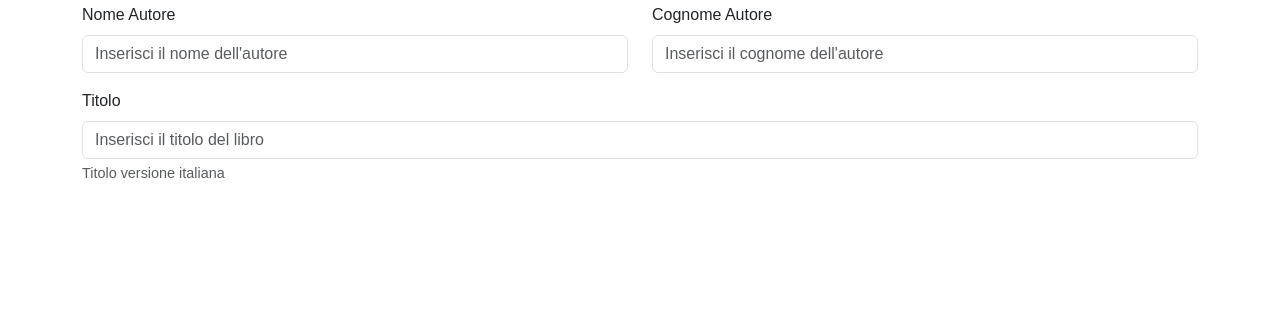
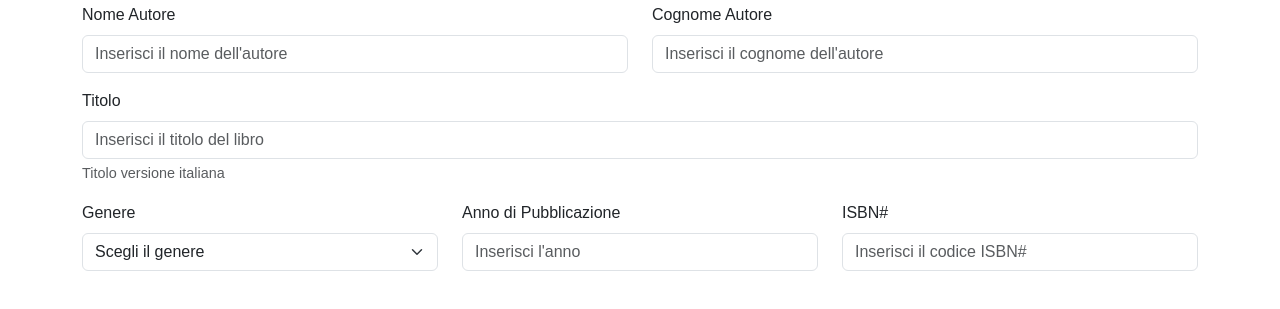
Before and after one commit to xlore97/html-css-bootstrap-dashboard, a plain HTML site: page form.html in a window 1280 px wide. Shown: the part 173-482 px from the top of the page. Drawn offline with nearby package versions, Linux system fonts and the light colour scheme.

Commit message:
Aggiunto form genere, anno di pubblicazione, isbn

```diff
--- a/form.html
+++ b/form.html
@@ -14,7 +14,7 @@
     <header>
         <nav class="navbar navbar-expand-lg navbar-dark bg-dark">
             <div class="container-fluid">
-                <a class="navbar-brand d-flex align-items-center" href="#">
+                <a class="navbar-brand d-flex align-items-center" href="index.html">
                     <img src="img/duck.png" alt="Logo" class="logo">
                     <span class="ms-2">Catalogo Libri</span>
                 </a>
@@ -57,7 +57,27 @@
                 </div>
                 <div class="mb-3 text-muted" style="font-size: 0.9rem;">Titolo versione italiana</div>
 
-
+                <div class="row mb-4">
+                    <div class="col-md-4">
+                        <label for="genere" class="form-label">Genere</label>
+                        <select class="form-select" id="genere">
+                            <option selected>Scegli il genere</option>
+                            <option>Romanzo</option>
+                            <option>Thriller</option>
+                            <option>Fantasy</option>
+                            <option>Saggio</option>
+                            <option>Biografia</option>
+                        </select>
+                    </div>
+                    <div class="col-md-4">
+                        <label for="anno" class="form-label">Anno di Pubblicazione</label>
+                        <input type="text" class="form-control" id="anno" placeholder="Inserisci l'anno">
+                    </div>
+                    <div class="col-md-4">
+                        <label for="isbn" class="form-label">ISBN#</label>
+                        <input type="text" class="form-control" id="isbn" placeholder="Inserisci il codice ISBN#">
+                    </div>
+                </div>
 
             </form>
         </div>
```
